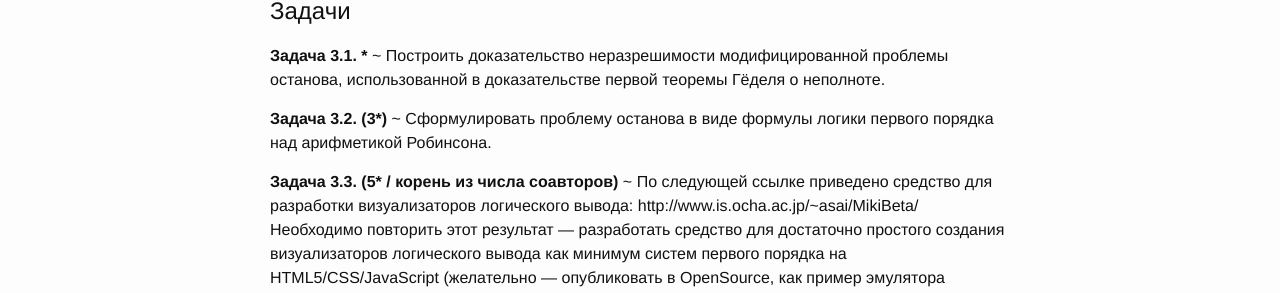
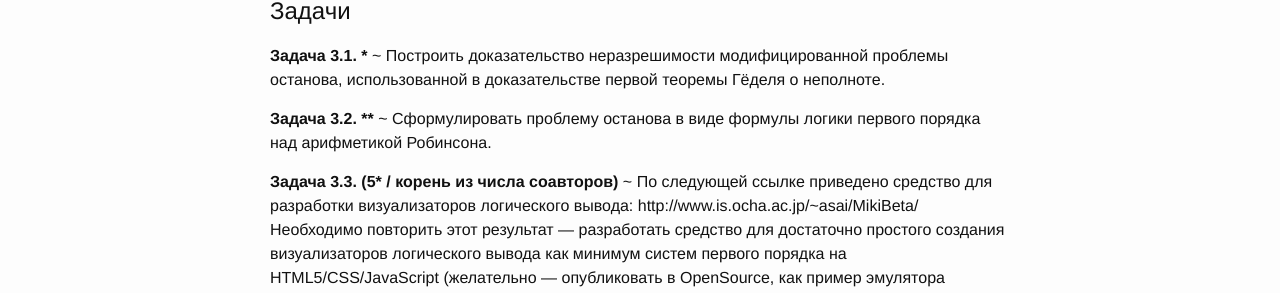
Before and after one commit to maxxk/formal-models, a Jekyll site: the page built from presentations/03-Logics.md, in a window 1280 px wide and 900 px high, scrolled down 9871 px. Shown: the part 325-618 px from the top of the window. Built offline with Jekyll 4.4.1, drawn with Linux system fonts in a browser that asks for light colours; our own code applies the rules of GitHub Pages for plain Markdown files.

Commit message:
3.2: *** is too much

```diff
--- a/presentations/03-Logics.html
+++ b/presentations/03-Logics.html
@@ -369,7 +369,7 @@ k. <em>¬¬A → A</em> (аксиома двойного отрицания, dou
 <dt class="fragment"><strong>Задача 3.1. *</strong></dt>
 <dd class="fragment">Построить доказательство неразрешимости модифицированной проблемы останова, использованной в доказательстве первой теоремы Гёделя о неполноте.
 </dd>
-<dt class="fragment">**Задача 3.2. (3*)**</dt>
+<dt class="fragment"><strong>Задача 3.2. **</strong></dt>
 <dd class="fragment">Сформулировать проблему останова в виде формулы логики первого порядка над арифметикой Робинсона.
 </dd>
 <dt class="fragment"><strong>Задача 3.3. (5* / корень из числа соавторов)</strong></dt>
--- a/presentations/03-Logics.md
+++ b/presentations/03-Logics.md
@@ -330,7 +330,7 @@ http://plato.stanford.edu/entries/goedel-incompleteness/
 **Задача 3.1. \***
 ~ Построить доказательство неразрешимости модифицированной проблемы останова, использованной в доказательстве первой теоремы Гёделя о неполноте.
 
-**Задача 3.2. (3*)**
+**Задача 3.2. \*\***
 ~ Сформулировать проблему останова в виде формулы логики первого порядка над арифметикой Робинсона.
 
 **Задача 3.3. (5\* / корень из числа соавторов)**
```
